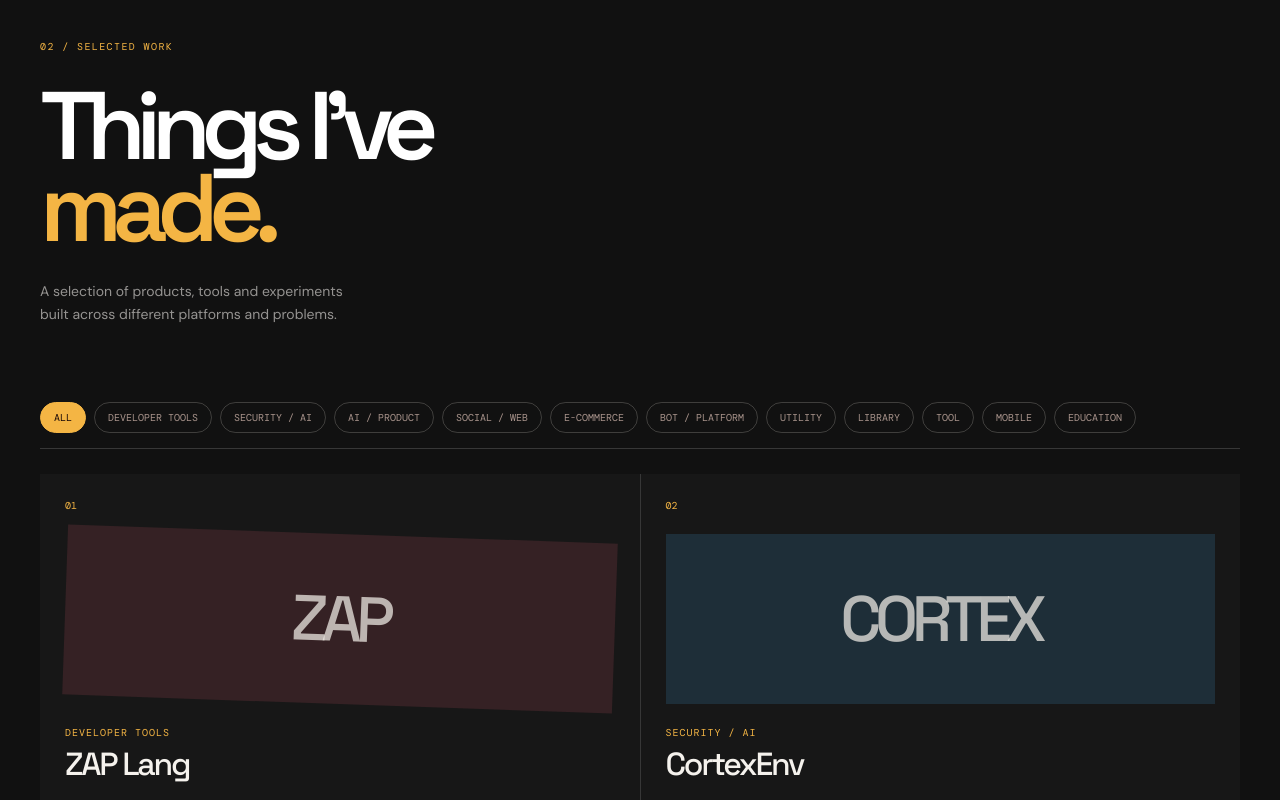
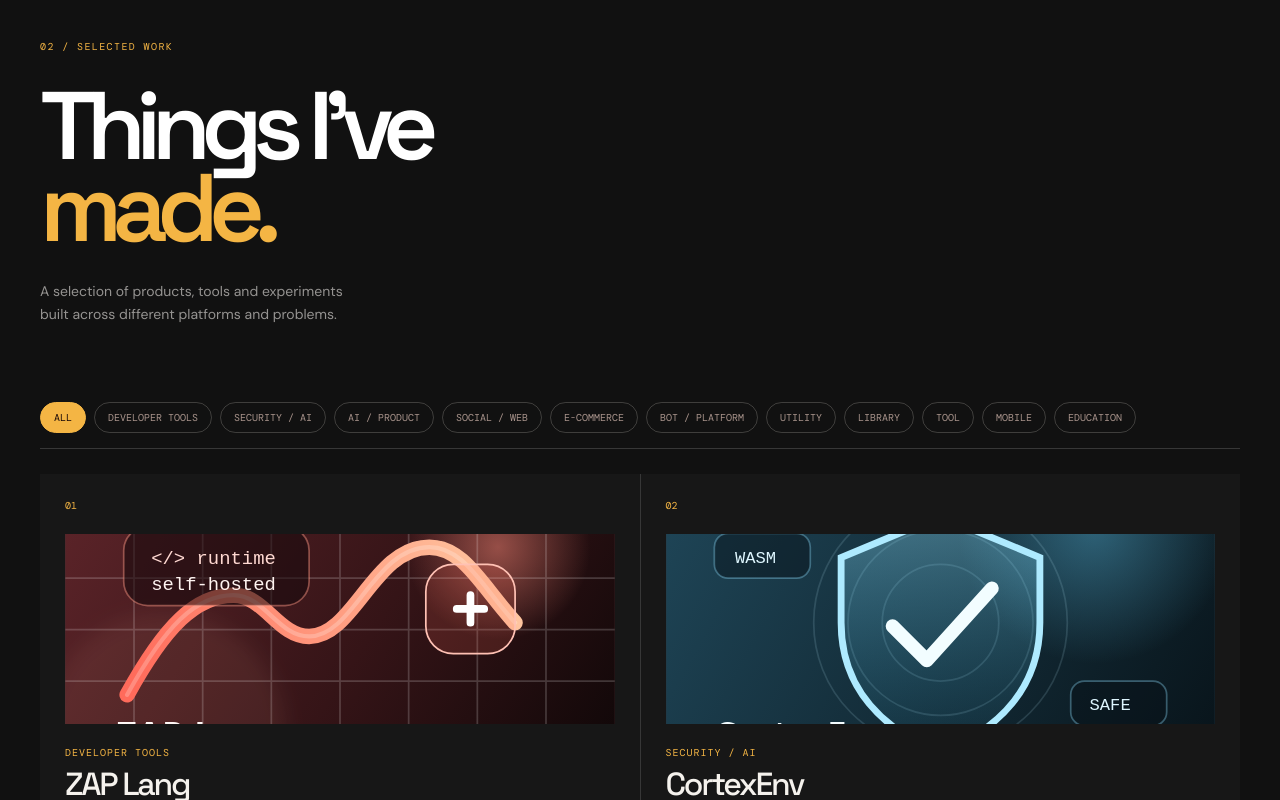
Before and after one commit to hidecard/arkaryan-v3, a plain HTML site: page index.html in a window 1280 px wide. Shown: the part 2000-2800 px from the top of the page. Drawn offline with Linux system fonts and the light colour scheme.

Commit message:
Update all

```diff
--- a/app.js
+++ b/app.js
@@ -3,8 +3,9 @@ const projects = [
     title: "ZAP Lang",
     category: "Developer tools",
     short: "ZAP",
+    image: "assets/projects/zap-lang.svg",
     role: "Creator & Lead Engineer",
-    period: "2023 — Present",
+    period: "2023 â€” Present",
     desc: "A fast, expressive programming language and developer tool with a Rust runtime, dynamic typing and a self-hosting compiler toolchain.",
     metrics: ["Self-hosting compiler", "10k+ lines compiled", "VS Code extension"],
     stack: ["Rust", "Compiler", "CLI", "TypeScript"],
@@ -17,8 +18,9 @@ const projects = [
     title: "CortexEnv",
     category: "Security / AI",
     short: "CORTEX",
+    image: "assets/projects/cortexenv.svg",
     role: "Creator & Lead Engineer",
-    period: "2024 — Present",
+    period: "2024 â€” Present",
     desc: "A secure execution sandbox and Rust workspace for AI-generated code featuring Wasmtime WASM isolation and resource limits.",
     metrics: ["Wasmtime sandboxing", "CPU & memory limits", "AI-code safe execution"],
     stack: ["Rust", "Wasmtime", "WebAssembly", "Security"],
@@ -31,8 +33,9 @@ const projects = [
     title: "YBS AI",
     category: "AI / Product",
     short: "YBS",
+    image: "assets/projects/ybs-ai.svg",
     role: "Founder & Lead Developer",
-    period: "2023 — Present",
+    period: "2023 â€” Present",
     desc: "An intelligent bus route guide for Yangon with offline functionality, NFC card reading, BFS routing and Burmese voice alerts.",
     metrics: ["100+ bus routes", "Offline maps", "Burmese voice TTS"],
     stack: ["Flutter", "Dart", "Gemini AI", "SQLite"],
@@ -45,8 +48,9 @@ const projects = [
     title: "WeCare",
     category: "Social / Web",
     short: "CARE",
+    image: "assets/projects/wecare.svg",
     role: "Full-Stack Developer",
-    period: "2022 — 2023",
+    period: "2022 â€” 2023",
     desc: "A charitable web application built for supporting underprivileged street elders in Myanmar with transparent financial tracking.",
     metrics: ["Transparent donations", "Elder profiles", "Myanmar-based"],
     stack: ["Laravel", "React", "MySQL", "Tailwind"],
@@ -59,8 +63,9 @@ const projects = [
     title: "SmartZay",
     category: "E-Commerce",
     short: "ZAY",
+    image: "assets/projects/smartzay.svg",
     role: "Full-Stack Developer",
-    period: "2022 — 2023",
+    period: "2022 â€” 2023",
     desc: "A SaaS e-commerce marketplace platform for sellers and buyers featuring custom product attributes, POS integration and P2P chat.",
     metrics: ["Seller & buyer dashboards", "POS integration", "P2P chat"],
     stack: ["Laravel", "Inertia.js", "MySQL", "Vue"],
@@ -73,8 +78,9 @@ const projects = [
     title: "MM Match",
     category: "Bot / Platform",
     short: "MM",
+    image: "assets/projects/mm-match.svg",
     role: "Creator & Backend Engineer",
-    period: "2022 — Present",
+    period: "2022 â€” Present",
     desc: "A Telegram dating bot with swipe functionality, built for reliable scale and a playful user experience.",
     metrics: ["Telegram bot API", "Swipe matching", "Profile chat"],
     stack: ["Node.js", "Telegram", "Turso", "SQLite"],
@@ -87,8 +93,9 @@ const projects = [
     title: "MM Career AI",
     category: "AI / Product",
     short: "CAREER",
+    image: "assets/projects/mm-career-ai.svg",
     role: "Founder & AI Engineer",
-    period: "2024 — Present",
+    period: "2024 â€” Present",
     desc: "A career guidance platform for Myanmar professionals with skill assessment, job matching and learning roadmaps.",
     metrics: ["Skill assessment", "AI job matching", "Learning roadmaps"],
     stack: ["TypeScript", "AI", "Vite", "Tailwind"],
@@ -101,8 +108,9 @@ const projects = [
     title: "DWMBlurGlass",
     category: "Utility",
     short: "GLASS",
+    image: "assets/projects/dwmblurglass.svg",
     role: "Creator & Maintainer",
-    period: "2024 — Present",
+    period: "2024 â€” Present",
     desc: "An open-source Windows utility bringing customizable blur effects and a modern take on classic Aero glass.",
     metrics: ["Windows 10/11", "Custom blur", "Open source"],
     stack: ["C++", "Windows API", "Win32"],
@@ -115,8 +123,9 @@ const projects = [
     title: "Zap VS Code Ext",
     category: "Developer tools",
     short: "ZAP-EX",
+    image: "assets/projects/zap-vscode-ext.svg",
     role: "Creator & Maintainer",
-    period: "2023 — Present",
+    period: "2023 â€” Present",
     desc: "Official Visual Studio Code syntax highlighting and language extension for the ZAP programming language.",
     metrics: ["Syntax highlighting", "Language features", "VS Code marketplace"],
     stack: ["TypeScript", "VS Code API", "tmLanguage"],
@@ -129,8 +138,9 @@ const projects = [
     title: "Code Notes Manager",
     category: "Utility",
     short: "NOTES",
+    image: "assets/projects/code-notes-manager.svg",
     role: "Creator & Maintainer",
-    period: "2023 — Present",
+    period: "2023 â€” Present",
     desc: "A developer-focused VS Code extension for organizing code snippets, learning notes and documentation.",
     metrics: ["Snippet manager", "Note linking", "VS Code extension"],
     stack: ["TypeScript", "VS Code API"],
@@ -143,8 +153,9 @@ const projects = [
     title: "OneKit Library",
     category: "Library",
     short: "ONE",
+    image: "assets/projects/onekit-library.svg",
     role: "Creator & Maintainer",
-    period: "2022 — Present",
+    period: "2022 â€” Present",
     desc: "A lightweight JavaScript library published on npm for DOM manipulation, animation, reactive state and routing.",
     metrics: ["npm published", "~5k downloads", "ES modules"],
     stack: ["JavaScript", "ES Modules", "DOM"],
@@ -157,8 +168,9 @@ const projects = [
     title: "CSS-Labs Playground",
     category: "Tool",
     short: "CSS",
+    image: "assets/projects/css-labs-playground.svg",
     role: "Creator & Educator",
-    period: "2022 — Present",
+    period: "2022 â€” Present",
     desc: "A live playground for learning Flexbox and Grid with preview, code generation and practical experiments.",
     metrics: ["Flexbox & Grid", "Live preview", "Code generation"],
     stack: ["React", "CSS", "Education"],
@@ -171,8 +183,9 @@ const projects = [
     title: "Solo VPN",
     category: "Mobile",
     short: "VPN",
+    image: "assets/projects/solo-vpn.svg",
     role: "Android Developer",
-    period: "2021 — 2022",
+    period: "2021 â€” 2022",
     desc: "A native Android VPN application focused on secure protocols, encryption and high-performance connectivity.",
     metrics: ["OpenVPN protocol", "AES encryption", "Native Android"],
     stack: ["Java", "OpenVPN", "Android SDK"],
@@ -185,8 +198,9 @@ const projects = [
     title: "KG English App",
     category: "Mobile",
     short: "KG",
+    image: "assets/projects/kg-english-app.svg",
     role: "Mobile Developer",
-    period: "2021 — 2022",
+    period: "2021 â€” 2022",
     desc: "A gamified English learning app for young students with audio, animation and approachable lessons.",
     metrics: ["Kids gamification", "Audio lessons", "SQLite offline"],
     stack: ["Flutter", "Dart", "SQLite"],
@@ -199,8 +213,9 @@ const projects = [
     title: "Security Labs",
     category: "Education",
     short: "LABS",
+    image: "assets/projects/security-labs.svg",
     role: "Founder & Instructor",
-    period: "2020 — Present",
+    period: "2020 â€” Present",
     desc: "An interactive cybersecurity learning platform designed around practical labs and curated resources.",
     metrics: ["Hands-on labs", "Curated resources", "Security curriculum"],
     stack: ["Next.js", "Prisma", "Security", "PostgreSQL"],
@@ -215,10 +230,10 @@ const services = [
     no: "01",
     title: "Product engineering",
     summary: "From a clear brief to a dependable, responsive product that is ready to ship.",
-    details: ["Full product lifecycle — discovery, design, build and launch", "Responsive web and mobile frontends", "API design, databases and production deployment"],
+    details: ["Full product lifecycle â€” discovery, design, build and launch", "Responsive web and mobile frontends", "API design, databases and production deployment"],
     stack: ["TypeScript", "React", "Laravel", "Rust", "Flutter"],
     idealFor: "Startups and product teams",
-    timeframe: "4–12 weeks",
+    timeframe: "4â€“12 weeks",
   },
   {
     no: "02",
@@ -227,7 +242,7 @@ const services = [
     details: ["Custom web applications (React, Laravel, Inertia.js)", "Flutter cross-platform mobile apps", "Native Android (Java, OpenVPN)"],
     stack: ["React", "Flutter", "Dart", "Java", "Laravel"],
     idealFor: "Businesses needing web + mobile",
-    timeframe: "6–16 weeks",
+    timeframe: "6â€“16 weeks",
   },
   {
     no: "03",
@@ -236,7 +251,7 @@ const services = [
     details: ["Gemini AI integrations and assistants", "AI-generated code sandboxing (Wasmtime)", "Routing, recommendation and voice-alert features"],
     stack: ["Gemini AI", "TypeScript", "Rust", "Wasmtime"],
     idealFor: "Teams adding practical AI",
-    timeframe: "3–8 weeks",
+    timeframe: "3â€“8 weeks",
   },
   {
     no: "04",
@@ -250,7 +265,7 @@ const services = [
 ];
 const experience = [
   {
-    date: "2024 — Present",
+    date: "2024 â€” Present",
     role: "Programming Instructor & Project Manager",
     company: "YHA Computer",
     location: "Yangon, Myanmar",
@@ -259,7 +274,7 @@ const experience = [
     achievements: ["Taught 500+ students across full-stack cohorts", "Shipped 130+ student projects to production", "Managed 8 concurrent client projects"],
   },
   {
-    date: "2022 — 2024",
+    date: "2022 â€” 2024",
     role: "Founder",
     company: "Power Agriculture Myanmar",
     location: "Yangon, Myanmar",
@@ -268,7 +283,7 @@ const experience = [
     achievements: ["Founded Power Agriculture brand", "Managed agricultural product supply chain", "Designed custom packaging and distribution networks"],
   },
   {
-    date: "2020 — Present",
+    date: "2020 â€” Present",
     role: "Cybersecurity Consultant",
     company: "Myanmar Cyber Ghost",
     location: "Yangon, Myanmar",
@@ -277,7 +292,7 @@ const experience = [
     achievements: ["Security audits for local businesses", "Cybersecurity curriculum design", "Incident response guidance"],
   },
   {
-    date: "2019 — Present",
+    date: "2019 â€” Present",
     role: "Founder & CEO",
     company: "k Square",
     location: "Yangon, Myanmar",
@@ -286,7 +301,7 @@ const experience = [
     achievements: ["Founded k Square software firm", "Custom enterprise SaaS deliveries", "Team leadership and client relations"],
   },
   {
-    date: "2017 — Present",
+    date: "2017 â€” Present",
     role: "Independent Software Developer",
     company: "Freelance",
     location: "Yangon, Myanmar",
@@ -387,7 +402,7 @@ const skills = [
       },
       {
         label: "Publishing",
-        items: ['Technical Writing — "Flutter: From Basic to Advance"', "VS Code Extensions Development"],
+        items: ['Technical Writing â€” "Flutter: From Basic to Advance"', "VS Code Extensions Development"],
       },
     ],
   },
@@ -421,7 +436,8 @@ function renderFilters() {
 let activeFilter = "All",
   visibleCount = 6;
 function projectCard(p, i) {
-  return `<article class="project-card reveal" data-category="${p.category}"><span class="project-number">0${i + 1}</span><div class="project-visual" style="--project-color:${p.color}">${p.short}</div><span class="project-category">${p.category}</span><h3>${p.title}</h3><div class="project-meta"><span>${p.role}</span><span>${p.period}</span><span class="status-badge"><span class="status-dot-badge" style="background:${p.color}"></span>${p.status}</span></div><p>${p.desc}</p><div class="project-foot"><span>${p.tags.slice(0, 2).join(" · ")}</span><button class="text-link" data-project="${p.title}">Details ↗</button></div><div class="stack">${p.stack.map((t) => `<span>${t}</span>`).join("")}</div><div class="metrics">${p.metrics.join(" · ")}</div></article>`;
+  const visual = p.image ? `<img src="${p.image}" alt="${p.title} illustration" loading="lazy">` : p.short;
+  return `<article class="project-card reveal" data-category="${p.category}"><span class="project-number">0${i + 1}</span><div class="project-visual" style="--project-color:${p.color}">${visual}</div><span class="project-category">${p.category}</span><h3>${p.title}</h3><div class="project-meta"><span>${p.role}</span><span>${p.period}</span><span class="status-badge"><span class="status-dot-badge" style="background:${p.color}"></span>${p.status}</span></div><p>${p.desc}</p><div class="project-foot"><span>${p.tags.slice(0, 2).join(" Â· ")}</span><button class="text-link" data-project="${p.title}">Details â†—</button></div><div class="stack">${p.stack.map((t) => `<span>${t}</span>`).join("")}</div><div class="metrics">${p.metrics.join(" Â· ")}</div></article>`;
 }
 function renderProjects() {
   const list = projects.filter(
@@ -439,7 +455,7 @@ function renderServices() {
   $("[data-services]").innerHTML = services
     .map(
       (s) =>
-        `<article class="service-item reveal"><div class="service-left"><span class="service-number">${s.no}</span><h3>${s.title}</h3><p>${s.summary}</p><div class="service-meta"><span>${s.idealFor}</span><span>${s.timeframe}</span></div></div><div class="service-right"><ul class="service-details">${s.details.map((d) => `<li>${d}</li>`).join("")}</ul><div class="stack">${s.stack.map((t) => `<span>${t}</span>`).join("")}</div><span class="service-arrow">↗</span></div></article>`,
+        `<article class="service-item reveal"><div class="service-left"><span class="service-number">${s.no}</span><h3>${s.title}</h3><p>${s.summary}</p><div class="service-meta"><span>${s.idealFor}</span><span>${s.timeframe}</span></div></div><div class="service-right"><ul class="service-details">${s.details.map((d) => `<li>${d}</li>`).join("")}</ul><div class="stack">${s.stack.map((t) => `<span>${t}</span>`).join("")}</div><span class="service-arrow">â†—</span></div></article>`,
     )
     .join("");
 }
@@ -447,7 +463,7 @@ function renderExperience() {
   $("[data-experience]").innerHTML = experience
     .map(
       (e) =>
-        `<article class="timeline-item reveal"><time>${e.date}</time><div><h3>${e.role}</h3><span class="project-category">${e.company}</span><span class="timeline-meta">${e.location} · ${e.type}</span></div><p>${e.desc}</p><ul class="achievements">${e.achievements.map((a) => `<li>${a}</li>`).join("")}</ul></article>`,
+        `<article class="timeline-item reveal"><time>${e.date}</time><div><h3>${e.role}</h3><span class="project-category">${e.company}</span><span class="timeline-meta">${e.location} Â· ${e.type}</span></div><p>${e.desc}</p><ul class="achievements">${e.achievements.map((a) => `<li>${a}</li>`).join("")}</ul></article>`,
     )
     .join("");
 }
@@ -521,7 +537,7 @@ function openProject(title) {
   if (!p) return;
   const modal = $("[data-modal]");
   $("[data-modal-content]").innerHTML =
-    `<p class="modal-kicker">${p.category}</p><h2>${p.title}</h2><div class="project-meta" style="margin:16px 0 10px"><span>${p.role}</span><span>${p.period}</span><span class="status-badge"><span class="status-dot-badge" style="background:${p.color}"></span>${p.status}</span></div><p>${p.desc}</p><div class="modal-metrics">${p.metrics.map((m) => `<span class="metric">${m}</span>`).join("")}</div><div class="modal-tags">${[...p.tags, ...p.stack].map((t) => `<span>${t}</span>`).join("")}</div>${p.live ? `<a class="button button-accent" href="${p.live}" target="_blank" rel="noreferrer" style="margin-top:28px">Open live project <span>↗</span></a>` : ""}`;
+    `<p class="modal-kicker">${p.category}</p><h2>${p.title}</h2><div class="project-meta" style="margin:16px 0 10px"><span>${p.role}</span><span>${p.period}</span><span class="status-badge"><span class="status-dot-badge" style="background:${p.color}"></span>${p.status}</span></div><p>${p.desc}</p><div class="modal-metrics">${p.metrics.map((m) => `<span class="metric">${m}</span>`).join("")}</div><div class="modal-tags">${[...p.tags, ...p.stack].map((t) => `<span>${t}</span>`).join("")}</div>${p.live ? `<a class="button button-accent" href="${p.live}" target="_blank" rel="noreferrer" style="margin-top:28px">Open live project <span>â†—</span></a>` : ""}`;
   modal.showModal();
 }
 function setup() {
@@ -601,7 +617,7 @@ function onScroll() {
 function updateTime() {
   const now = new Date();
   $("[data-time]").textContent =
-    `Yangon · ${new Intl.DateTimeFormat("en-GB", { timeZone: "Asia/Yangon", hour: "2-digit", minute: "2-digit", hour12: true }).format(now)}`;
+    `Yangon Â· ${new Intl.DateTimeFormat("en-GB", { timeZone: "Asia/Yangon", hour: "2-digit", minute: "2-digit", hour12: true }).format(now)}`;
 }
 function startSplash() {
   const splash = $("[data-splash]"),
```
Also changed, not shown: assets/projects/code-notes-manager.svg (added), assets/projects/cortexenv.svg (added), assets/projects/css-labs-playground.svg (added), assets/projects/dwmblurglass.svg (added), assets/projects/kg-english-app.svg (added), assets/projects/mm-career-ai.svg (added), assets/projects/mm-match.svg (added), assets/projects/onekit-library.svg (added), assets/projects/security-labs.svg (added), assets/projects/smartzay.svg (added), assets/projects/solo-vpn.svg (added), assets/projects/wecare.svg (added), assets/projects/ybs-ai.svg (added), assets/projects/zap-lang.svg (added), 2 more files.
